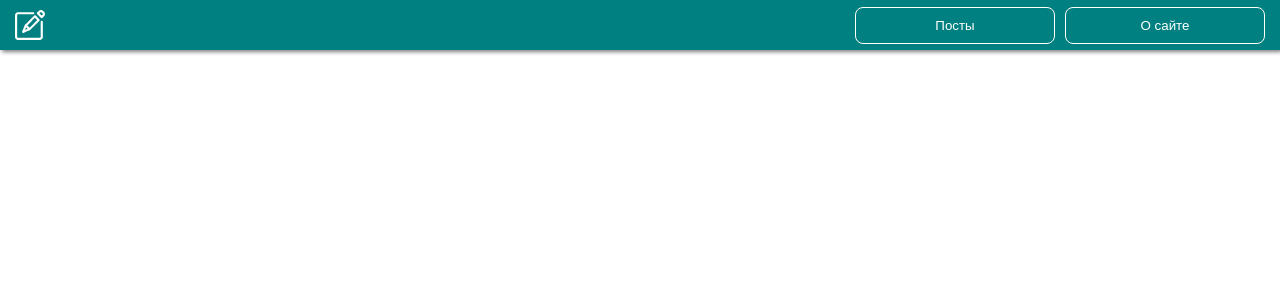
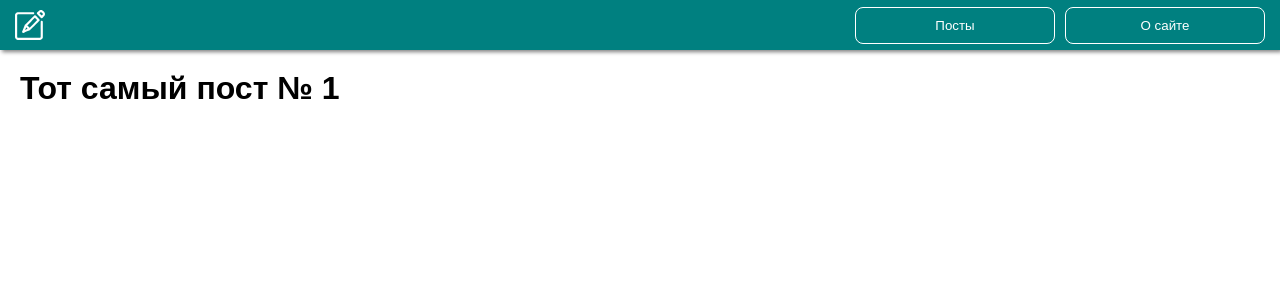
Before and after one commit to NataliyaNikulshina/Vue-posts, a Vue app: page /posts/1 in a window 1280 px wide. Before the commit this address had no page. Shown: the top 300 px of the page. Built offline with nearby package versions, Linux system fonts and the light colour scheme.

Commit message:
feat: Добавить директивы

```diff
--- a/src/App.vue
+++ b/src/App.vue
@@ -27,5 +27,23 @@ export default {
   display: flex;
   flex-direction: column;
   gap: 15px;
+  overflow-y: auto;
+  scrollbar-width: thin;
+  scrollbar-color: rgb(0, 81, 81) rgb(236, 236, 236);
+}
+
+::-webkit-scrollbar {
+  width: 10px;
+}
+
+/* Custom scrollbar handle */
+::-webkit-scrollbar-thumb {
+  background: rgb(0, 81, 81);
+  /* border-radius: 5px; */
+}
+
+/* Optional: Hover effect for scrollbar handle */
+::-webkit-scrollbar-thumb:hover {
+  background: rgb(236, 236, 236);
 }
 </style>
--- a/src/components/Navbar.vue
+++ b/src/components/Navbar.vue
@@ -1,6 +1,6 @@
 <template>
     <div class="nav">
-    <Logo />
+    <Logo @click="$router.push('/')" style="cursor: pointer"/>
     <div class="nav__btn">
         <MyButton color="white" @click="$router.push('/posts')">Посты</MyButton>
         <MyButton color="white" @click="$router.push('/about')">О сайте</MyButton>
@@ -32,4 +32,6 @@
     display: flex;
     gap: 10px;
   }
+
+
 </style>
--- a/src/components/PostItem.vue
+++ b/src/components/PostItem.vue
@@ -6,6 +6,7 @@
       <div><strong>Описание: </strong>{{ post.body }}</div>
     </div>
     <div class="post__btns">
+      <MyButton @click="$router.push(`/posts/${post.id}`)">Открыть</MyButton>
         <MyButton @click="$emit('remove', post)">Удалить</MyButton>
     </div>
   </div>
@@ -33,4 +34,10 @@ export default {
   gap: 10px;
 }
 
+.post__btns {
+    display: flex;
+    flex-direction: column;
+    gap: 10px;
+  }
+
 </style>
--- a/src/components/UI/MyButton.vue
+++ b/src/components/UI/MyButton.vue
@@ -26,6 +26,7 @@ export default {
   border: 1px solid teal;
   width: 200px;
   border-radius: 8px;
+  cursor: pointer;
 }
 
 .btn__white {
--- /dev/null
+++ b/src/directives/Vfocus.js
@@ -0,0 +1,6 @@
+export default {
+    mounted(el) {
+        el.focus()
+    },
+    name: 'focus'
+}
--- /dev/null
+++ b/src/directives/Vintersection.js
@@ -0,0 +1,18 @@
+export default {
+    mounted(el, binding) {
+        // console.log(binding.value);
+        // observer для бесконечной прокрутки
+    const options = {
+      rootMargin: "0px",
+      threshold: 1.0,
+    };
+    const callback = (entries, observer) => {
+      if (entries[0].isIntersecting) {
+        binding.value.loadMorePosts();
+      }
+    };
+    const observer = new IntersectionObserver(callback, options);
+    observer.observe(el);
+    },
+    name: 'intersection'
+}
--- /dev/null
+++ b/src/directives/index.js
@@ -0,0 +1,7 @@
+import Vfocus from "./Vfocus";
+import Vintersection from "./Vintersection";
+
+export default [
+ Vfocus,
+ Vintersection
+]
--- a/src/main.js
+++ b/src/main.js
@@ -1,7 +1,9 @@
 import { createApp } from 'vue'
 import App from './App'
 import components from '@/components/UI';
+import directives from '@/directives';
 import router from './router/router';
+import Vintersection from './directives/Vintersection';
 
 const app = createApp(App);
 
@@ -9,6 +11,11 @@ components.forEach((component) =>{
  app.component(component.name, component)
 })
 
+directives.forEach((directive) =>{
+    app.directive(directive.name, directive)
+   })
+// app.directive('intersection', Vintersection) импорт одной дерективы
+
 app
 .use(router)
 .mount('#app');
--- /dev/null
+++ b/src/pages/OnePostPage.vue
@@ -0,0 +1,11 @@
+<template>
+    <h1>Тот самый пост № {{ $route.params.id }}</h1>
+  </template>
+
+  <script>
+  export default {
+
+  };
+  </script>
+
+  <style scoped></style>
--- a/src/pages/PostPage.vue
+++ b/src/pages/PostPage.vue
@@ -16,7 +16,9 @@
       v-if="!isLoading"
     />
     <div v-else>Загрузка ...</div>
-    <div ref="observer" class="observer"></div>
+    <!-- пример слежения за определенным элементом на странице с помощью ref -->
+    <!-- <div ref="observer" class="observer"></div> -->
+    <div v-intersection="{loadMorePosts, page, totalPages}" class="observer"></div>
     <!-- Пример постраничной пагинации
       <NumberPages :pages="totalPages" :pagesCurrent="page" @update:pagesCurrent="setCurrentPage" /> -->
   </div>
@@ -113,19 +115,6 @@ export default {
   },
   mounted() {
     this.feachPosts();
-    // observer для бесконечной прокрутки
-    console.log(this.$refs.observer);
-    const options = {
-      rootMargin: "0px",
-      threshold: 1.0,
-    };
-    const callback = (entries, observer) => {
-      if (entries[0].isIntersecting && this.page < this.totalPages) {
-        this.loadMorePosts();
-      }
-    };
-    const observer = new IntersectionObserver(callback, options);
-    observer.observe(this.$refs.observer);
   },
   computed: {
     sortedPosts() {
```
Also changed, not shown: src/router/router.js (+6 -1 lines).
